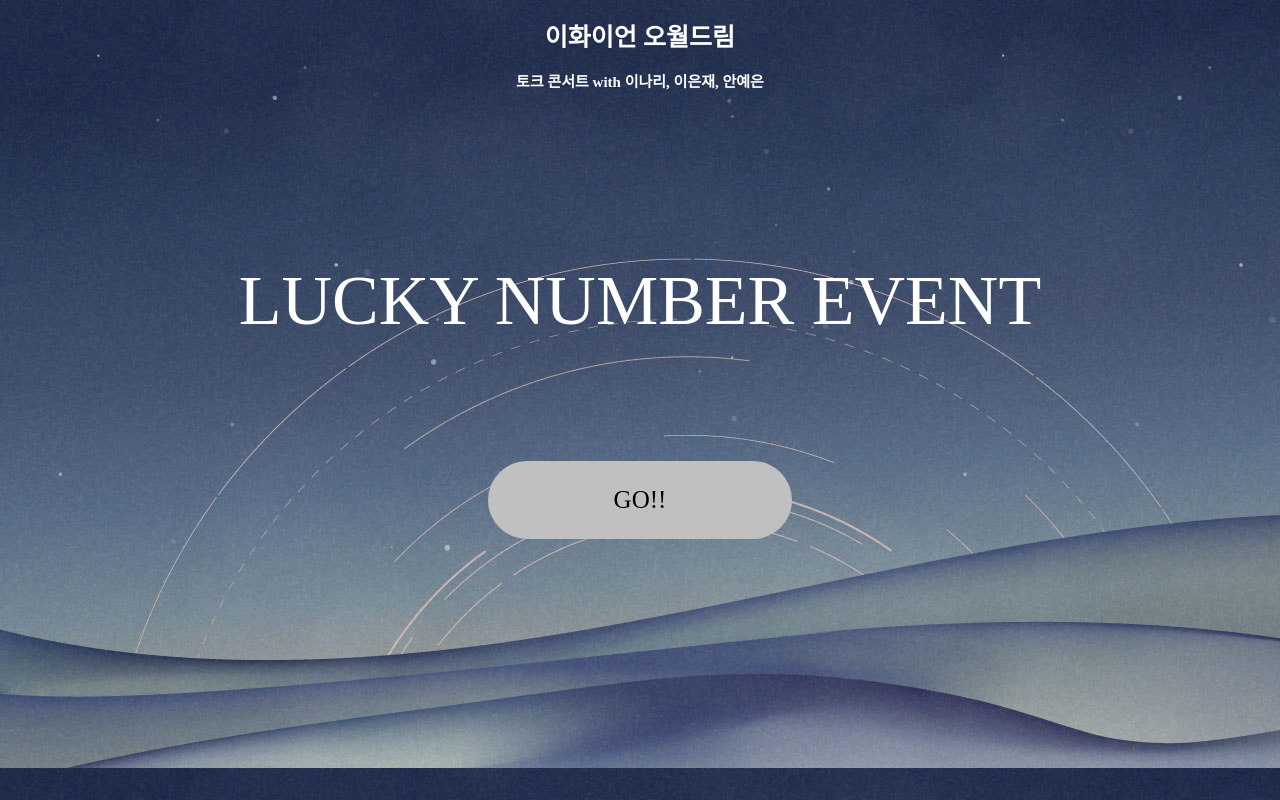
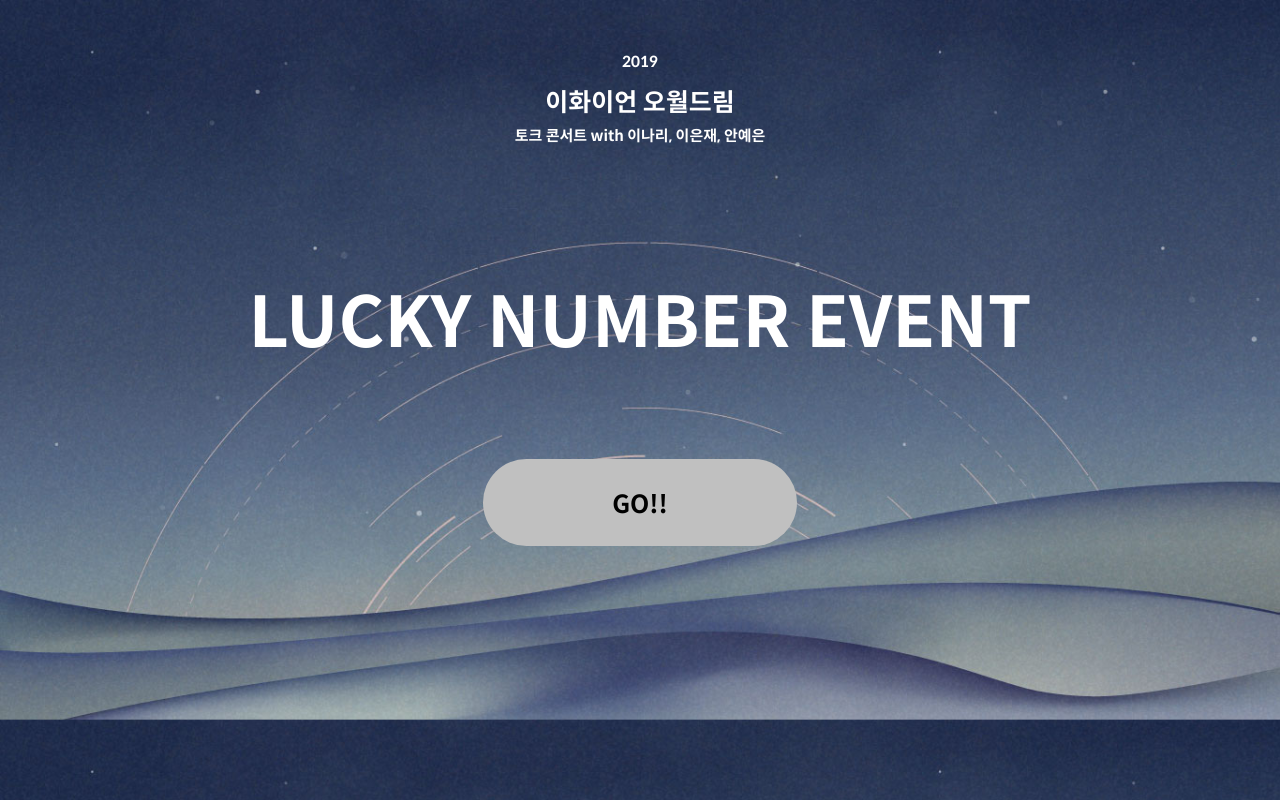
Before and after one commit to uiuiui629/2019MayDream, a plain HTML site: page index.html in a window 1280 px wide. Drawn offline with Linux system fonts and the light colour scheme.

Commit message:
third version

```diff
--- a/index.html
+++ b/index.html
@@ -6,8 +6,9 @@
     <link rel="stylesheet" href="indexstyle.css">
   </head>
   <body>
-    <h1>이화이언 오월드림</h1>
-    <h2>토크 콘서트 with 이나리, 이은재, 안예은</h2>
+    <h1>2019</h1>
+    <h2>이화이언 오월드림</h2>
+    <h3>토크 콘서트 with 이나리, 이은재, 안예은</h3>
     <p>LUCKY NUMBER EVENT</p>
     <a href="index2.html" class="button">GO!!</a>
   </body>
--- a/index2style.css
+++ b/index2style.css
@@ -1,27 +1,36 @@
+@font-face {
+  font-family: Spoqa Han Sans Bold;
+  src: url('Spoqa Han Sans Bold.woff');
+}
+
 body{
   margin:0;
   color: white;
   background-image: url('background.jpg');
+  background-size: cover;
   text-align: center;
   text-decoration: none;
+  font-family: Spoqa Han Sans Bold;
 }
 h1{
   text-decoration: none;
   font-size: 20px;
   text-align: center;
-  margin-top: 50px;
+  margin-top: 100px;
   margin-bottom: 0;
+  font-family: Spoqa Han Sans Bold;
 }
 h2{
   text-decoration: none;
   font-size: 45px;
   text-align: center;
   margin-top: 5px;
+  font-family: Spoqa Han Sans Bold;
 }
 p{
   text-decoration: none;
   font-size: 70px;
-  padding-top: 170px;
+  padding-top: 100px;
   padding-bottom: 50px;
   text-align: center;
 }
@@ -37,4 +46,5 @@ p{
   display: inline-block;
   font-size: 25px;
   border-radius: 50px;
+  font-family: Spoqa Han Sans Bold;
 }
--- a/indexstyle.css
+++ b/indexstyle.css
@@ -1,37 +1,58 @@
+@font-face {
+  font-family: Spoqa Han Sans Bold;
+  src: url('Spoqa Han Sans Bold.woff');
+}
+
 body{
   margin:0;
   color: white;
   background-image: url('background.jpg');
+  background-size: cover;
   text-align: center;
   text-decoration: none;
+  font-family: Spoqa Han Sans Bold;
 }
 h1{
   text-decoration: none;
-  font-size: 25px;
+  font-size: 15px;
   text-align: center;
+  margin-top: 50px;
+  font-family: Spoqa Han Sans Bold;
 }
 h2{
   text-decoration: none;
+  font-size: 25px;
+  text-align: center;
+  margin-top: 0px;
+  margin-bottom: 5px;
+  font-family: Spoqa Han Sans Bold;
+}
+h3{
+  margin-top: 0;
+  text-decoration: none;
   font-size: 15px;
   text-align: center;
+  font-family: Spoqa Han Sans Bold;
 }
 p{
   text-decoration: none;
   font-size: 70px;
-  padding-top: 100px;
-  padding-bottom: 50px;
+  padding-top: 50px;
+  padding-bottom: 20px;
   text-align: center;
+  font-family: Spoqa Han Sans Bold;
 }
 .button {
-  width: 220px;
+  width: 250px;
   background-color: #c0c0c0;
   border: none;
   color: black;
-  padding: 25px 42px;
+  padding: 25px 32px;
   vertical-align: bottom;
   text-align: center;
   text-decoration: none;
   display: inline-block;
   font-size: 25px;
   border-radius: 50px;
+  font-family: Spoqa Han Sans Bold;
 }
```
Also changed, not shown: Spoqa Han Sans Bold.woff (renamed from public/Spoqa Han Sans Bold.woff), Spoqa Han Sans Bold.woff2 (renamed from public/Spoqa Han Sans Bold.woff2), Spoqa Han Sans Regular.woff (renamed from public/Spoqa Han Sans Regular.woff), Spoqa Han Sans Regular.woff2 (renamed from public/Spoqa Han Sans Regular.woff2), 4 other files.
